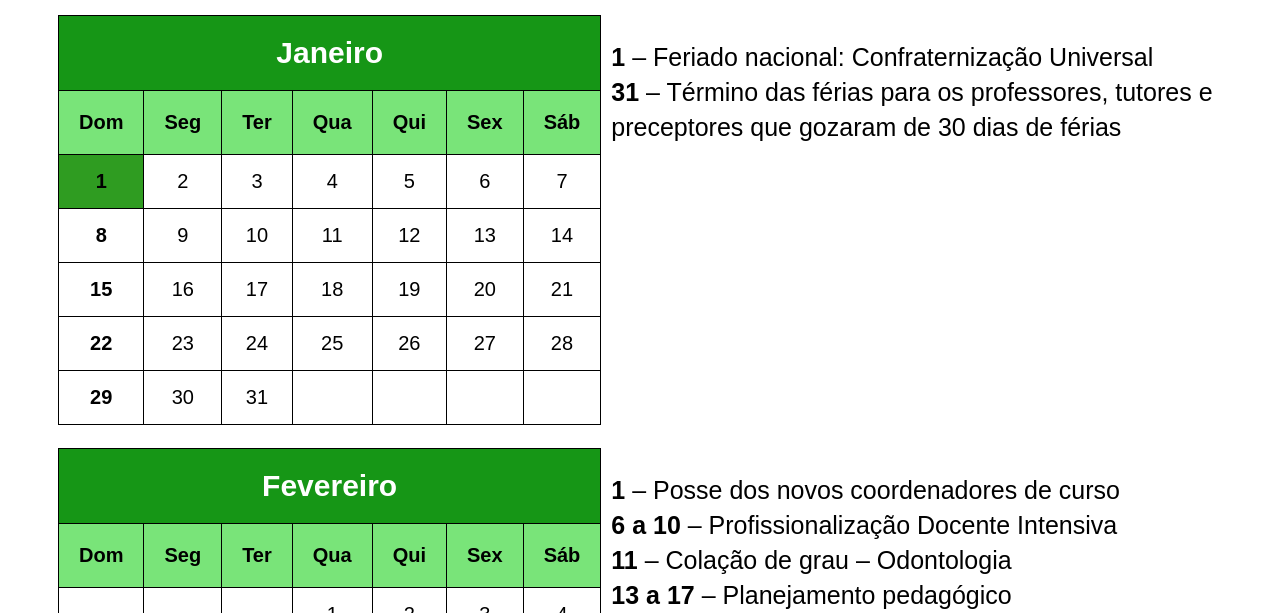
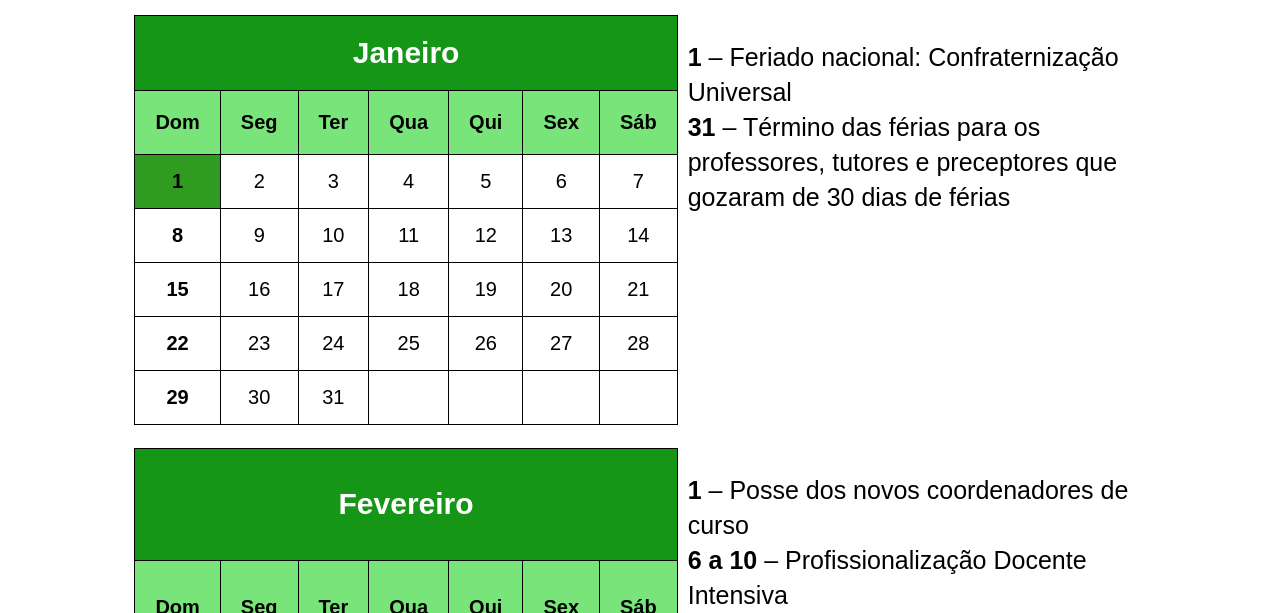
Before and after one commit to NicolePavanello/NicolePavanello.github.io, a plain HTML site: page trabalho02/calendario.html in a window 1280 px wide. Shown: the part 161-774 px from the top of the page. Drawn offline with Linux system fonts and the light colour scheme.

Commit message:
Update style.css

```diff
--- a/trabalho02/style.css
+++ b/trabalho02/style.css
@@ -64,7 +64,7 @@ p {
 .EditMes {
     display: flex;
     margin: 0 50px 0px 50px;
-    width: 80&;
+    width: 80%;
 }
 
 .cont {
```
